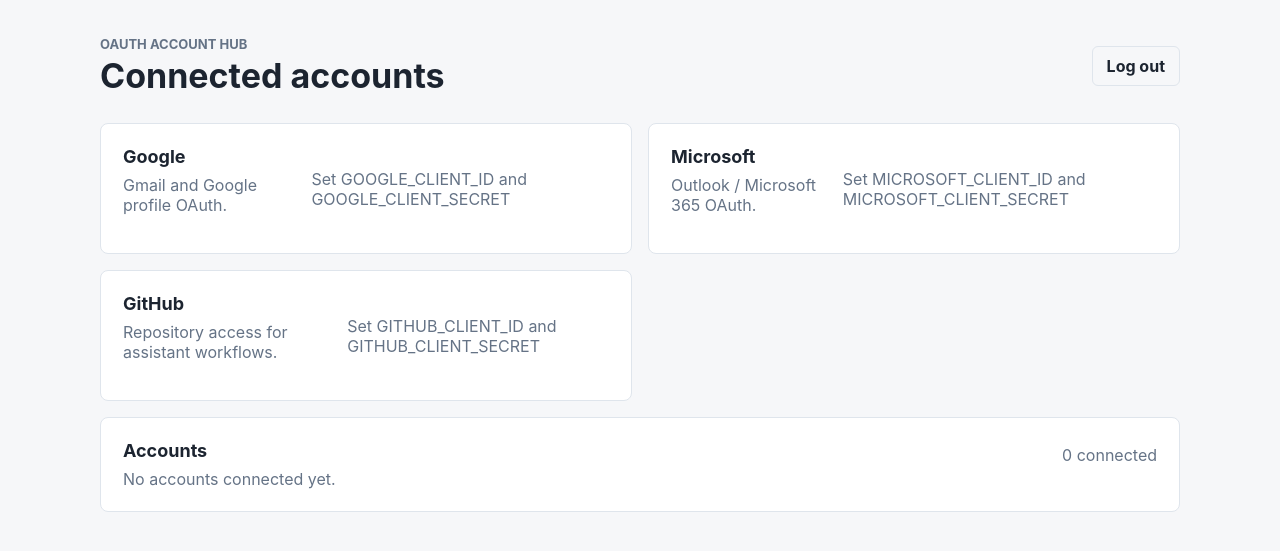
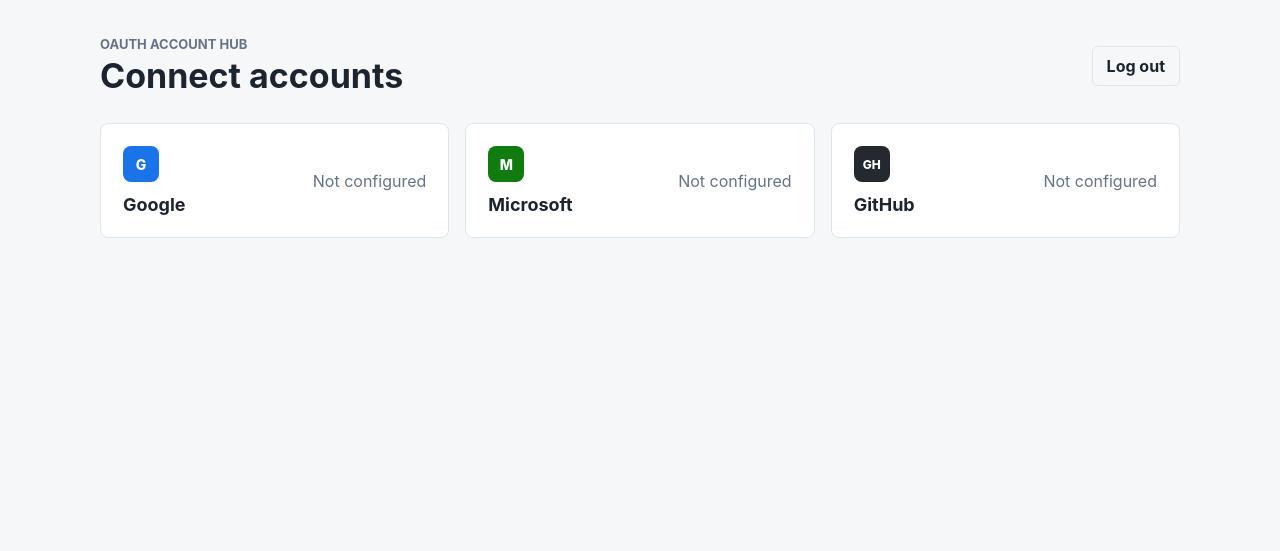
Before and after one commit to chechorevilla/oauth-account-hub, a Flask app: page / in a window 1280 px wide. Shown: the top 551 px of the page. Run offline with Flask 3, Linux system fonts and the light colour scheme; the visitor is signed in with stand-in values (Sample User, id 1).

Commit message:
Simplify account bridge UI

```diff
--- a/static/styles.css
+++ b/static/styles.css
@@ -29,9 +29,8 @@ body {
 }
 
 .topbar,
-.provider,
 .section-head,
-.row {
+.account-item {
   display: flex;
   align-items: center;
   justify-content: space-between;
@@ -78,11 +77,48 @@ small,
   padding: 22px;
 }
 
-.provider-grid {
+.bridge-grid {
   display: grid;
-  grid-template-columns: repeat(2, minmax(0, 1fr));
+  grid-template-columns: repeat(3, minmax(0, 1fr));
   gap: 16px;
   margin: 28px 0 16px;
+}
+
+.bridge-card {
+  display: flex;
+  align-items: center;
+  justify-content: space-between;
+  gap: 16px;
+}
+
+.bridge-card h2 {
+  margin-bottom: 0;
+}
+
+.provider-icon {
+  align-items: center;
+  border-radius: 8px;
+  color: white;
+  display: inline-flex;
+  font-size: 14px;
+  font-weight: 800;
+  height: 36px;
+  justify-content: center;
+  margin-bottom: 12px;
+  width: 36px;
+}
+
+.provider-icon.google {
+  background: #1a73e8;
+}
+
+.provider-icon.microsoft {
+  background: #107c10;
+}
+
+.provider-icon.github {
+  background: #24292f;
+  font-size: 12px;
 }
 
 .accounts {
--- a/templates/index.html
+++ b/templates/index.html
@@ -11,7 +11,7 @@
       <header class="topbar">
         <div>
           <p class="eyebrow">OAuth Account Hub</p>
-          <h1>Connected accounts</h1>
+          <h1>Connect accounts</h1>
         </div>
         {% if session.admin %}
           <form method="post" action="{{ url_for('admin_logout') }}">
@@ -31,84 +31,74 @@
       {% endwith %}
 
       {% if not session.admin %}
-        <section class="panel login">
+        <section class="panel login bridge-card">
           <h2>Admin access</h2>
           <form method="post" action="{{ url_for('admin_login') }}">
-            <input name="password" type="password" placeholder="Admin password if configured">
-            <button type="submit">Enter</button>
+            <input name="password" type="password" placeholder="Password">
+            <button type="submit">Continue</button>
           </form>
         </section>
       {% else %}
-        <section class="provider-grid">
-          <article class="panel provider">
+        <section class="bridge-grid">
+          <article class="panel bridge-card">
             <div>
+              <span class="provider-icon google">G</span>
               <h2>Google</h2>
-              <p>Gmail and Google profile OAuth.</p>
             </div>
             {% if providers.google %}
-              <a class="button" href="{{ url_for('connect', provider='google') }}">Connect Google</a>
+              <a class="button" href="{{ url_for('connect', provider='google') }}">Connect</a>
             {% else %}
-              <span class="disabled">Set GOOGLE_CLIENT_ID and GOOGLE_CLIENT_SECRET</span>
+              <span class="disabled">Not configured</span>
             {% endif %}
           </article>
 
-          <article class="panel provider">
+          <article class="panel bridge-card">
             <div>
+              <span class="provider-icon microsoft">M</span>
               <h2>Microsoft</h2>
-              <p>Outlook / Microsoft 365 OAuth.</p>
             </div>
             {% if providers.microsoft %}
-              <a class="button" href="{{ url_for('connect', provider='microsoft') }}">Connect Microsoft</a>
+              <a class="button" href="{{ url_for('connect', provider='microsoft') }}">Connect</a>
             {% else %}
-              <span class="disabled">Set MICROSOFT_CLIENT_ID and MICROSOFT_CLIENT_SECRET</span>
+              <span class="disabled">Not configured</span>
             {% endif %}
           </article>
 
-          <article class="panel provider">
+          <article class="panel bridge-card">
             <div>
+              <span class="provider-icon github">GH</span>
               <h2>GitHub</h2>
-              <p>Repository access for assistant workflows.</p>
             </div>
             {% if providers.github %}
-              <a class="button" href="{{ url_for('connect', provider='github') }}">Connect GitHub</a>
+              <a class="button" href="{{ url_for('connect', provider='github') }}">Connect</a>
             {% else %}
-              <span class="disabled">Set GITHUB_CLIENT_ID and GITHUB_CLIENT_SECRET</span>
+              <span class="disabled">Not configured</span>
             {% endif %}
           </article>
         </section>
 
-        <section class="panel accounts">
-          <div class="section-head">
-            <h2>Accounts</h2>
-            <span>{{ accounts|length }} connected</span>
-          </div>
+        {% if accounts %}
+          <section class="panel accounts">
+            <div class="section-head">
+              <h2>Connected</h2>
+              <span>{{ accounts|length }}</span>
+            </div>
 
-          {% if accounts %}
-            <div class="table">
-              <div class="row header">
-                <span>Provider</span>
-                <span>Email</span>
-                <span>Updated</span>
-                <span></span>
-              </div>
+            <div class="account-list">
               {% for account in accounts %}
-                <div class="row">
-                  <span class="provider-name">{{ account.provider }}</span>
+                <div class="account-item">
                   <span>
-                    <strong>{{ account.email }}</strong>
-                    <small>{{ account.name or account.external_id }}</small>
+                    <strong>{{ account.provider|title }}</strong>
+                    <small>{{ account.email }}</small>
                   </span>
-                  <span>{{ account.updated_at[:19].replace('T', ' ') }}</span>
                   <form method="post" action="{{ url_for('disconnect', account_id=account.id) }}">
                     <button class="danger" type="submit">Disconnect</button>
                   </form>
                 </div>
               {% endfor %}
             </div>
-          {% else %}
-            <p class="empty">No accounts connected yet.</p>
-          {% endif %}
-        </section>
+          </section>
+        {% endif %}
       {% endif %}
     </main>
   </body>
```
Also changed, not shown: other parts of static/styles.css (+7 -22 lines).
